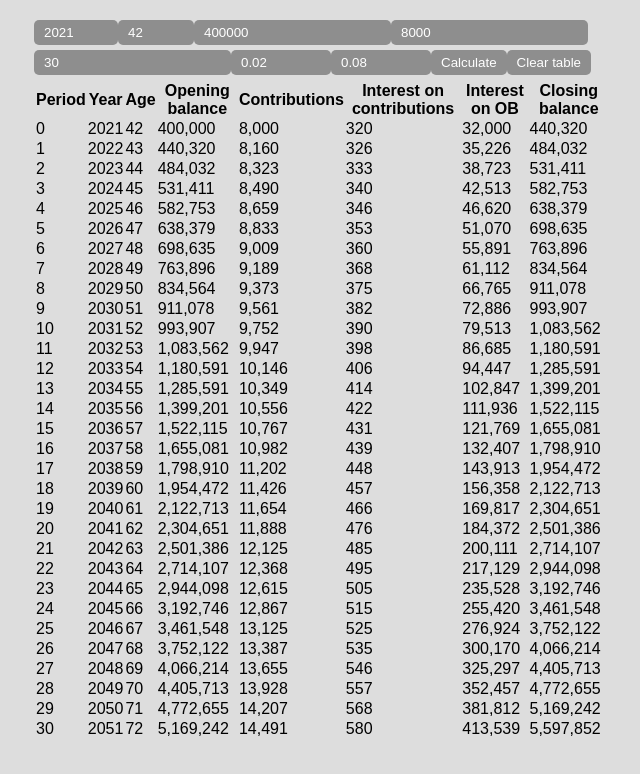
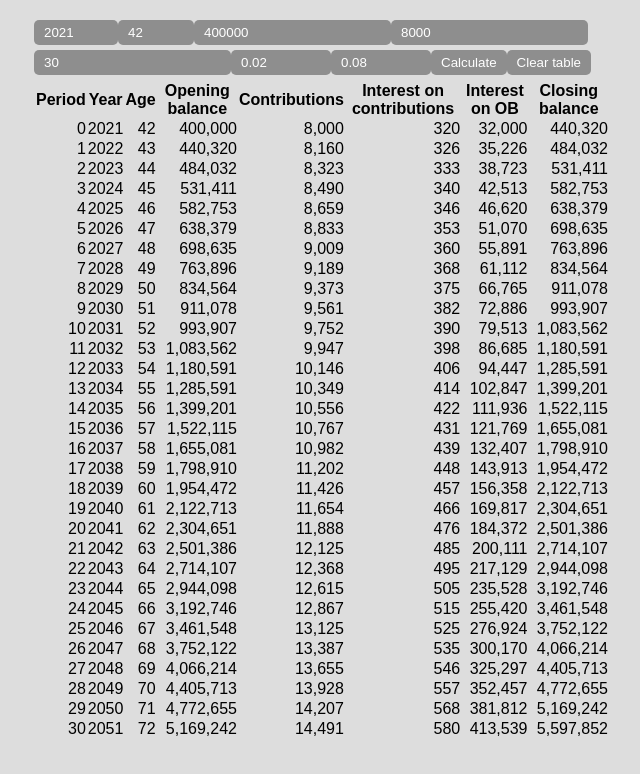
Before and after one commit to donnpie/investment-projection-calculator, a React (Create React App) app in the folder investment-projection-calculator/: page / in a window 1280 px wide. Both pictures are taken after a click on the button "Calculate". Shown: the top 774 px of the page, without its empty margins (318-958 px from the left). Built offline with nearby package versions, Linux system fonts and the light colour scheme.

Commit message:
Moved table code to TableRowDisplay.jsx

```diff
--- a/investment-projection-calculator/src/App.css
+++ b/investment-projection-calculator/src/App.css
@@ -27,3 +27,7 @@ body {
   border: solid 1px red;
   color: red;
 }
+
+#table-body {
+  text-align: right;
+}
--- a/investment-projection-calculator/src/App.js
+++ b/investment-projection-calculator/src/App.js
@@ -3,6 +3,7 @@ import InputGroup from './components/InputGroup';
 import TableDisplay from './components/TableDisplay';
 import Settings from './classes/Settings';
 import TableRow from './classes/TableRow';
+import TableRowDisplay from './components/TableRowDisplay';
 //import Table from './classes/Table';
 import './App.css';
 
@@ -127,18 +128,18 @@ function App() {
             </thead>
             <tbody id="table-body">
               {rows.map((row)=>{
-                const nfObject = new Intl.NumberFormat('en-US');
+
                 return (
-                  <tr key={row.period}>
-                    <td>{row.period}</td>
-                    <td>{row.year}</td>
-                    <td>{row.age}</td>
-                    <td>{nfObject.format(Math.round(row.openingBalance))}</td>
-                    <td>{nfObject.format(Math.round(row.contributions))}</td>
-                    <td>{nfObject.format(Math.round(row.getInterestOnContributions(settings.growthRate)))}</td>
-                    <td>{nfObject.format(Math.round(row.getInterestOnOpeningBalance(settings.growthRate)))}</td>
-                    <td>{nfObject.format(Math.round(row.getClosingBalance(settings.growthRate)))}</td>
-                </tr>
+                  <TableRowDisplay
+                    period={row.period}
+                    year={row.year}
+                    age={row.age}
+                    ob={row.openingBalance}
+                    contributions={row.contributions}
+                    interestOnContributions={row.getInterestOnContributions(settings.growthRate)}
+                    interestOnOpeningBalance={row.getInterestOnOpeningBalance(settings.growthRate)}
+                    closingBalance={row.getClosingBalance(settings.growthRate)}
+                  />
                 )
               })}
             </tbody>
--- a/investment-projection-calculator/src/components/TableRowDisplay.jsx
+++ b/investment-projection-calculator/src/components/TableRowDisplay.jsx
@@ -1,16 +1,17 @@
 import React from 'react'
 
-export default function TableRowDisplay() {
+export default function TableRowDisplay({period, year, age, ob, contributions, interestOnContributions, interestOnOpeningBalance, closingBalance}) {
+    const nfObject = new Intl.NumberFormat('en-US');
     return (
-        <tr key={row.period}>
-            <td>{row.period}</td>
-            <td>{row.year}</td>
-            <td>{row.age}</td>
-            <td>{nfObject.format(Math.round(row.openingBalance))}</td>
-            <td>{nfObject.format(Math.round(row.contributions))}</td>
-            <td>{nfObject.format(Math.round(row.getInterestOnContributions(settings.growthRate)))}</td>
-            <td>{nfObject.format(Math.round(row.getInterestOnOpeningBalance(settings.growthRate)))}</td>
-            <td>{nfObject.format(Math.round(row.getClosingBalance(settings.growthRate)))}</td>
+        <tr key={period}>
+            <td>{period}</td>
+            <td>{year}</td>
+            <td>{age}</td>
+            <td>{nfObject.format(Math.round(ob))}</td>
+            <td>{nfObject.format(Math.round(contributions))}</td>
+            <td>{nfObject.format(Math.round(interestOnContributions))}</td>
+            <td>{nfObject.format(Math.round(interestOnOpeningBalance))}</td>
+            <td>{nfObject.format(Math.round(closingBalance))}</td>
         </tr>
     )
 }
```
